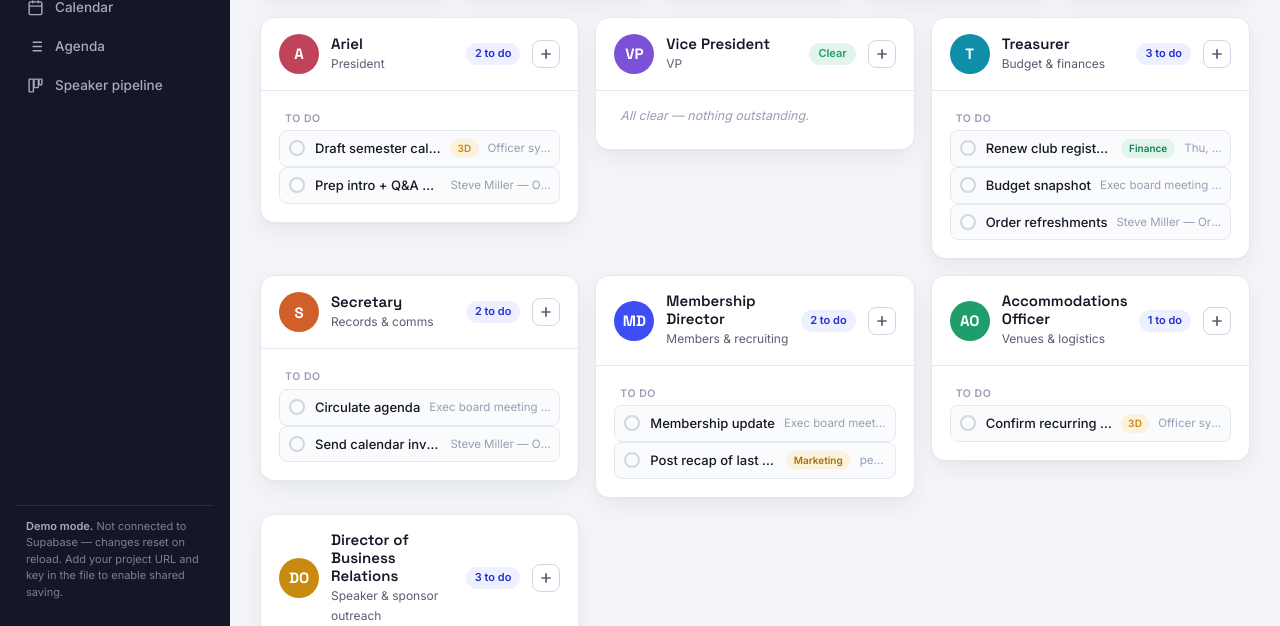
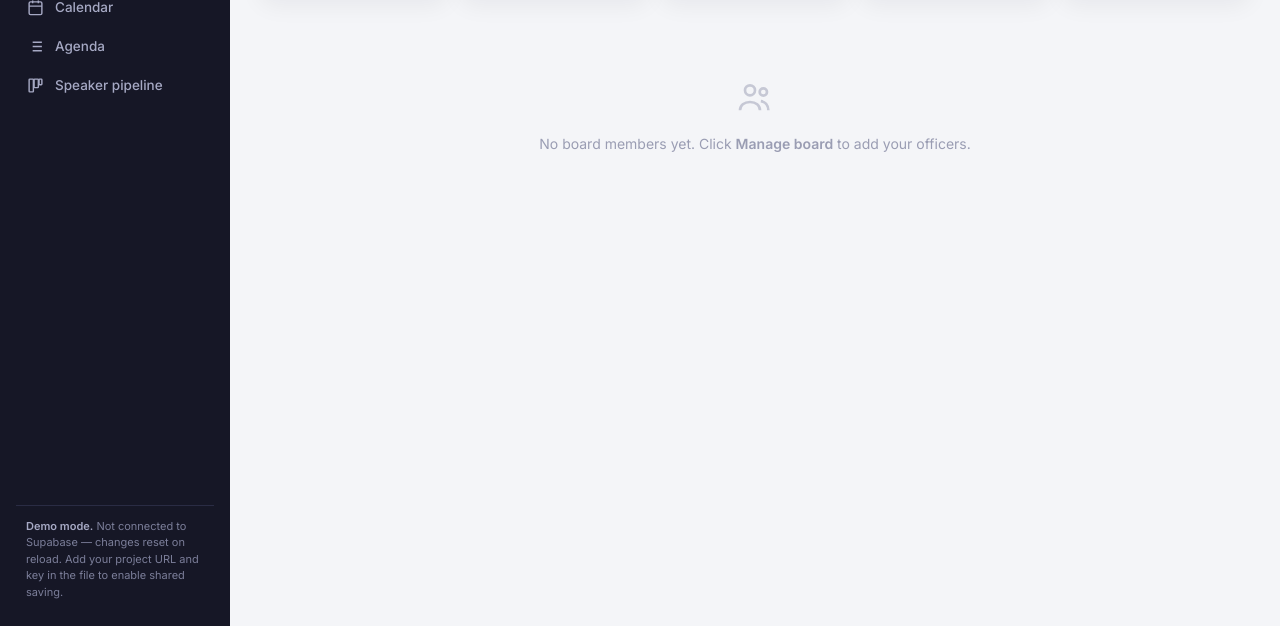
Before and after one commit to arielhaykinson/JSEE, a plain HTML site: page index.html in a window 1280 px wide. Shown: the part 174-800 px from the top of the page. Drawn offline with nearby package versions, Linux system fonts and the light colour scheme.

Commit message:
Update index.html

```diff
--- a/index.html
+++ b/index.html
@@ -473,43 +473,7 @@ const store = {
   async updateTask(id,d){ const t=store.task(id); if(!t) return; Object.assign(t,d); emit();
     if(CONNECTED){ const {error}=await sb.from('tasks').update(taskToRow(t)).eq('id',id); if(error) fail(error); } },
   async deleteTask(id){ tasks=tasks.filter(t=>t.id!==id); emit();
-    if(CONNECTED){ const {error}=await sb.from('tasks').delete().eq('id',id); if(error) fail(error); } },
-
-  // local demo data (only used when NOT connected)
-  seed(){
-    const M=(name,role)=>{const o={id:uid(),name,role};members.push(o);return o;};
-    const E=(o)=>{const e={id:uid(),tasks:[],status:'planning',...o};events.push(e);return e;};
-    const S=(o)=>{speakers.push({id:uid(),stage:'idea',...o});};
-    const T=(o)=>{tasks.push({id:uid(),done:false,...o});};
-
-    const pres=M('Ariel','President'), vp=M('Vice President','VP'),
-          treas=M('Treasurer','Budget & finances'), sec=M('Secretary','Records & comms'),
-          memb=M('Membership Director','Members & recruiting'),
-          accom=M('Accommodations Officer','Venues & logistics'),
-          bizrel=M('Director of Business Relations','Speaker & sponsor outreach');
-
-    const oct21=E({title:'Steve Miller — Origin Ventures',type:'speaker',date:'2026-10-21',time:'18:00',
-      location:'ECEB 1002',status:'confirmed',
-      notes:'Topics: his career path, AI infrastructure, and building AI-native startups.',
-      tasks:[{t:'Confirm room booking',done:true,owner:accom.id},{t:'Send calendar invite to members',done:false,owner:sec.id},
-             {t:'Prep intro + Q&A questions',done:false,owner:pres.id},{t:'Order refreshments',done:false,owner:treas.id}]});
-    S({name:'Steve Miller',org:'Origin Ventures',contact:'',topics:'Career, AI infrastructure, AI-native startups',
-      notes:'Confirmed for Oct 21.',stage:'confirmed',eventId:oct21.id,owner:bizrel.id});
-    S({name:'Al Goldstein',org:'Prior keynote',contact:'',topics:'Entrepreneurship / fintech',
-      notes:'Past keynote — inspired the current outreach push. Possible return invite.',stage:'done',eventId:null,owner:null});
-    S({name:'(prospect)',org:'Aerospace / hardware founder',contact:'',topics:'Deep-tech, propulsion, hard-tech startups',
-      notes:'Idea stage — good fit for the engineering side of the club.',stage:'idea',eventId:null,owner:bizrel.id});
-    E({title:'Officer sync',type:'meeting',date:isoOffset(3),time:'19:00',location:'Grainger 2nd floor',status:'planning',
-      notes:'Plan fall semester speaker cadence.',
-      tasks:[{t:'Draft semester calendar',done:false,owner:pres.id},{t:'Divide outreach targets',done:false,owner:bizrel.id},
-             {t:'Confirm recurring meeting room',done:false,owner:accom.id}]});
-    E({title:'Exec board meeting',type:'exec',date:'2026-10-07',time:'18:30',location:'Grainger 3341',status:'confirmed',
-      notes:'Monthly exec board check-in. Budget review, event pipeline, membership numbers.',
-      tasks:[{t:'Circulate agenda',done:false,owner:sec.id},{t:'Budget snapshot',done:false,owner:treas.id},
-             {t:'Membership update',done:false,owner:memb.id}]});
-    T({t:'Renew club registration with SORF',owner:treas.id,cat:'finance',due:isoOffset(10)});
-    T({t:'Post recap of last event to Instagram',owner:memb.id,cat:'marketing',due:null});
-  }
+    if(CONNECTED){ const {error}=await sb.from('tasks').delete().eq('id',id); if(error) fail(error); } }
 };
 
 /* helpers */
@@ -1241,8 +1205,10 @@ async function startApp(){
 }
 
 async function boot(){
-  if(!CONNECTED){                    // local demo mode (e.g. the in-app preview)
-    setFooter(false); store.seed(); calDate=new Date(2026,9,1); render(); return;
+  if(!CONNECTED){                    // no Supabase keys yet — empty, nothing saved
+    setFooter(false); calDate=new Date(2026,9,1); render();
+    toast('Not connected — add your Supabase URL and key to save data');
+    return;
   }
   if(!window.supabase){ toast('Could not load Supabase library'); return; }
   sb=window.supabase.createClient(CONFIG.url,CONFIG.key);
```
